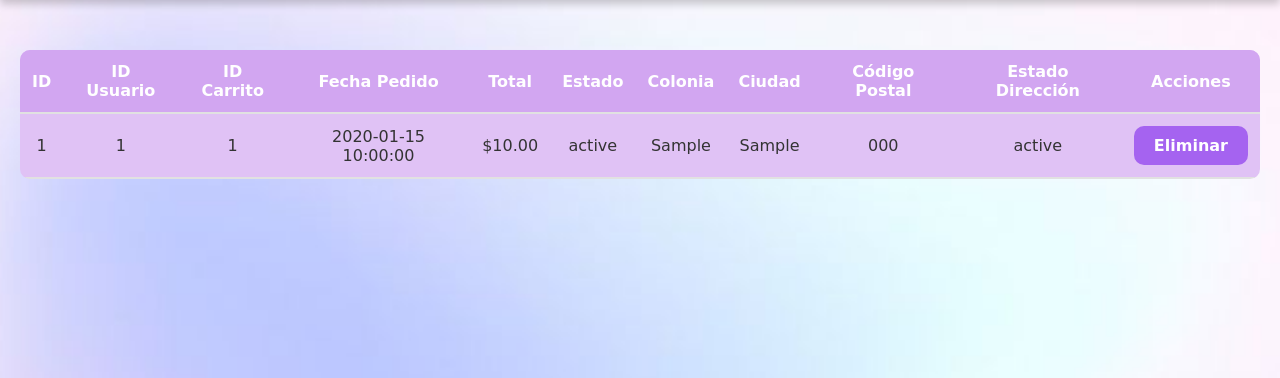
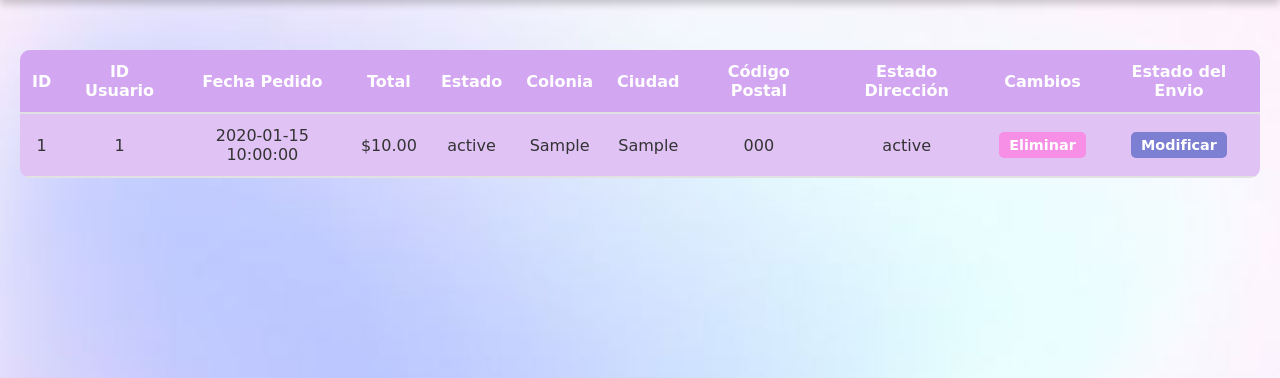
Before and after one commit to Vanessaa-lo/sonrio, a PHP site: page /admin/pedidos_admin.php in a window 1280 px wide. Shown: the part 78-456 px from the top of the page. Run offline with PHP 8.4, Linux system fonts and the light colour scheme; tables that the repository leaves empty or names only in its code hold one stand-in row (values such as "Sample post").

Commit message:
pedidos estado

```diff
--- a/php/admin/admin.php
+++ b/php/admin/admin.php
@@ -17,7 +17,7 @@ $queryUsuarios = "SELECT COUNT(*) AS total FROM usuarios";
 $resultUsuarios = $conexion->query($queryUsuarios);
 $totalUsuarios = $resultUsuarios->fetch_assoc()['total'];
 
-$queryPedidos = "SELECT COUNT(*) AS total FROM pedidos WHERE estado = 'pendiente'";
+$queryPedidos = "SELECT COUNT(*) AS total FROM pedidos WHERE estado = 'pendiente de envio'";
 $resultPedidos = $conexion->query($queryPedidos);
 $totalPedidos = $resultPedidos->fetch_assoc()['total'];
 
--- a/php/admin/pedidos_admin.php
+++ b/php/admin/pedidos_admin.php
@@ -89,7 +89,6 @@ if (!$resultado) {
             <tr>
                 <th>ID</th>
                 <th>ID Usuario</th>
-                <th>ID Carrito</th>
                 <th>Fecha Pedido</th>
                 <th>Total</th>
                 <th>Estado</th>
@@ -97,7 +96,8 @@ if (!$resultado) {
                 <th>Ciudad</th>
                 <th>Código Postal</th>
                 <th>Estado Dirección</th>
-                <th>Acciones</th>
+                <th>Cambios</th>
+                <th>Estado del Envio</th>
             </tr>
         </thead>
         <tbody>
@@ -107,7 +107,6 @@ if (!$resultado) {
                 echo '<tr>';
                 echo '<td>' . $pedido['id'] . '</td>';
                 echo '<td>' . $pedido['usuario_id'] . '</td>';
-                echo '<td>' . $pedido['carrito_id'] . '</td>';
                 echo '<td>' . $pedido['fecha_pedido'] . '</td>';
                 echo '<td>$' . number_format($pedido['total'], 2) . '</td>';
                 echo '<td>' . $pedido['estado'] . '</td>';
@@ -115,7 +114,8 @@ if (!$resultado) {
                 echo '<td>' . $pedido['ciudad'] . '</td>';
                 echo '<td>' . $pedido['codigo_postal'] . '</td>';
                 echo '<td>' . $pedido['estado_direccion'] . '</td>';
-                echo '<td><button onclick="eliminarPedido(' . $pedido['id'] . ')">Eliminar</button></td>';
+                echo '<td><button  class="btn-eliminar" onclick="eliminarPedido(' . $pedido['id'] . ')">Eliminar</button></td>';
+                echo '<td><button class="btn-modificar" >Modificar</button></td>';
                 echo '</tr>';
             }
         } else {
--- a/php/admin/productos_admin.php
+++ b/php/admin/productos_admin.php
@@ -139,7 +139,7 @@ if ($_SERVER['REQUEST_METHOD'] == 'POST' && isset($_POST['nombre']) && isset($_P
                 echo '<td>' . number_format($producto['precio'], 2) . ' MXN</td>';
                 echo '<td>' . $producto['stock'] . '</td>';
                 echo '<td>
-                        <button class="btn-modificar" onclick="modificarProducto(' . $producto['id'] . ')">Modificar</button>
+
                         <button class="btn-eliminar" onclick="eliminarProducto(' . $producto['id'] . ')">Eliminar</button>
                       </td>';
                 echo '</tr>';
```
